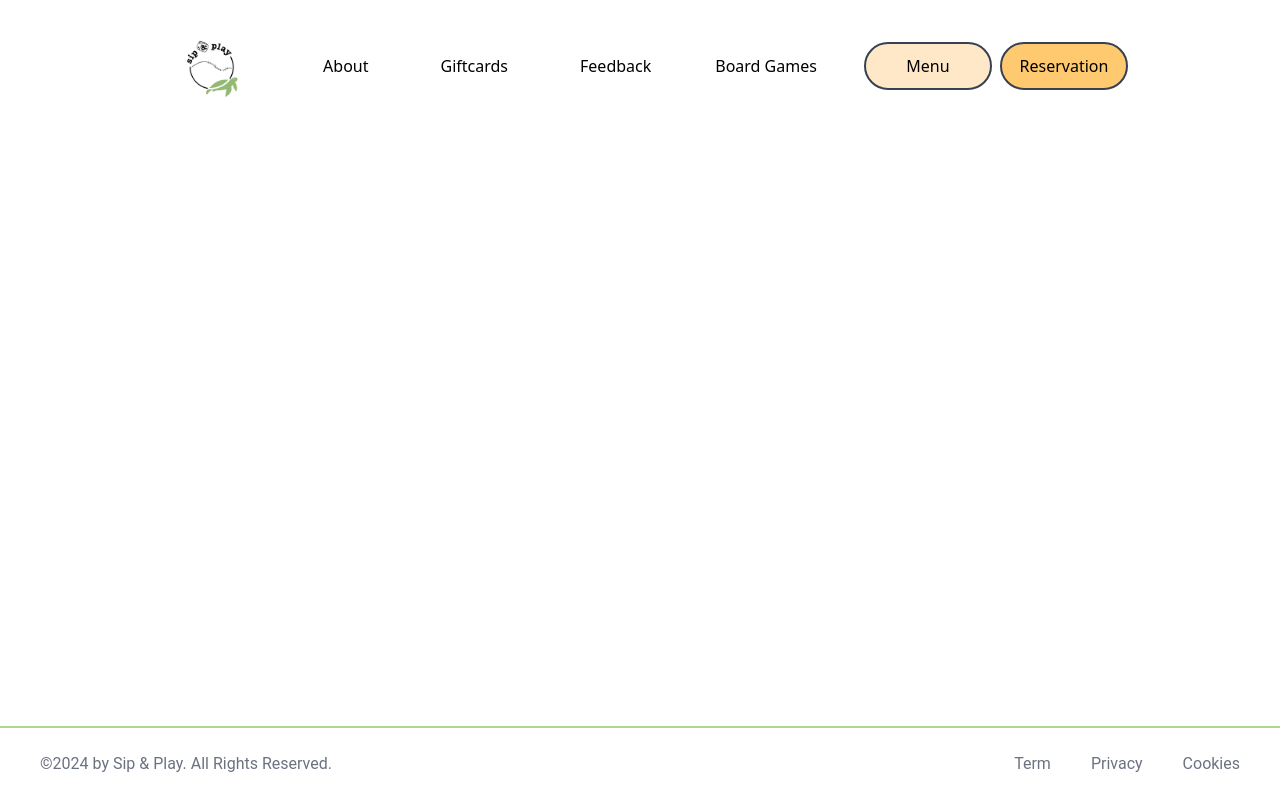
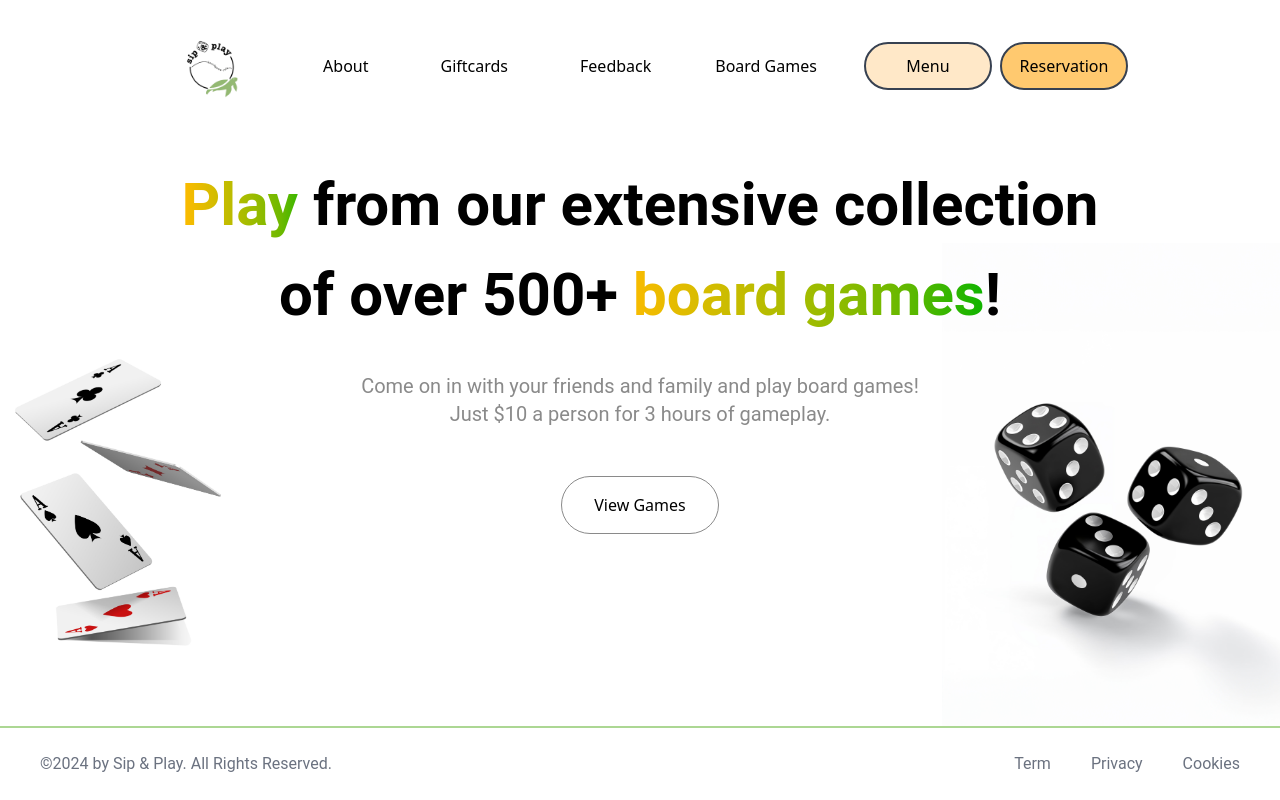
Before and after one commit to LuaanNguyen/Board-Game-Cafe-Website, a React (Vite) app: page /boardgames in a window 1280 px wide. Built offline with nearby package versions, Linux system fonts and the light colour scheme; a web font is replaced by a local one.

Commit message:
Create board game page

```diff
--- a/src/App.jsx
+++ b/src/App.jsx
@@ -9,8 +9,8 @@ import MTGSchedule from "./components/MTGSchedule";
 import Menu from "./components/Menu";
 import Feedback from "./components/Feedback.jsx";
 import Press from "./components/Press";
-
 import Reservation from "./components/Reservation.jsx";
+import BoardGames from "./components/BoardGames.jsx";
 
 function App() {
   const [loading, setLoading] = useState(true);
@@ -38,6 +38,7 @@ function App() {
             <Route path="/feedback" element={<Feedback />} />
             <Route path="/press" element={<Press />} />
             <Route path="/reservation" element={<Reservation />} />
+            <Route path="/boardgames" element={<BoardGames />} />
           </Routes>
 
           {window.location.pathname !== "/menu" && <Footer />}
--- /dev/null
+++ b/src/components/BoardGames.jsx
@@ -0,0 +1,31 @@
+export default function BoardGames() {
+  return (
+    <section className="flex items-center flex-col">
+      <div className="w-[1200px]">
+        <h1 className="text-[60px] text-center mt-40 font-bold z-10 relative">
+          {" "}
+          <span className="gradientText">Play </span>from our extensive
+          collection <br></br> of over 500+
+          <span className="gradientText"> board games</span>!{" "}
+        </h1>
+        <p className="text-[#8A8A8A] text-center m-8 text-xl relative z-10">
+          {" "}
+          Come on in with your friends and family and play board games!{" "}
+          <br></br>Just $10 a person for 3 hours of gameplay.
+        </p>
+        <div className=" relative flex justify-center items-center  m-12">
+          <div className="absolute left-[-100px] z-0">
+            <img src="/cards4.jpg" className="w-[260px]"></img>
+          </div>
+          <div className="absolute right-[-100px] z-0">
+            <img src="/dice.jpg" className="w-[350px]"></img>
+          </div>
+          <div className="flex justify-center">
+            {" "}
+            <button className="gradientButton relative z-3">View Games</button>
+          </div>
+        </div>
+      </div>
+    </section>
+  );
+}
--- a/src/components/Navbar.jsx
+++ b/src/components/Navbar.jsx
@@ -57,9 +57,8 @@ function Navbar() {
             Feedback
           </Link>
           <Link
-            to="https://docs.google.com/spreadsheets/d/1-TOvwUh-ziCB6QmLYvQlxtXuBd-aGiiO72GWAasby8o/edit"
+            to="/boardgames"
             className="hover:bg-orangeLight hover:rounded-full p-2"
-            target="_blank"
           >
             Board Games
           </Link>
--- a/src/index.css
+++ b/src/index.css
@@ -253,3 +253,26 @@ a:hover {
 .day {
   @apply font-bold max-sm:text-sm;
 }
+
+.gradientText {
+  background-image: linear-gradient(
+    to right,
+    #ffbb00,
+    #d4bc00,
+    #a5bc00,
+    #6fb900,
+    #0eb400
+  );
+  background-clip: text;
+  color: transparent;
+}
+
+.gradientButton {
+  @apply px-8 py-4 rounded-full border-[#8A8A8A] border;
+}
+
+.gradientButton:hover {
+  -webkit-box-shadow: 4px 4px 84px 1px
+    linear-gradient(to right, #ffbb00, #d4bc00, #a5bc00, #6fb900, #0eb400);
+  box-shadow: 4px 4px 84px 1px #fca600;
+}
```
Also changed, not shown: public/cards4.jpg (added), public/dice.jpg (added).
